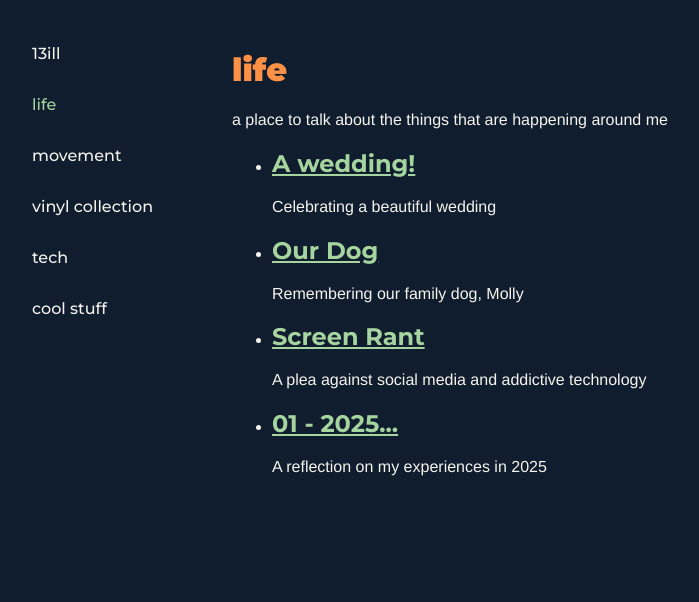
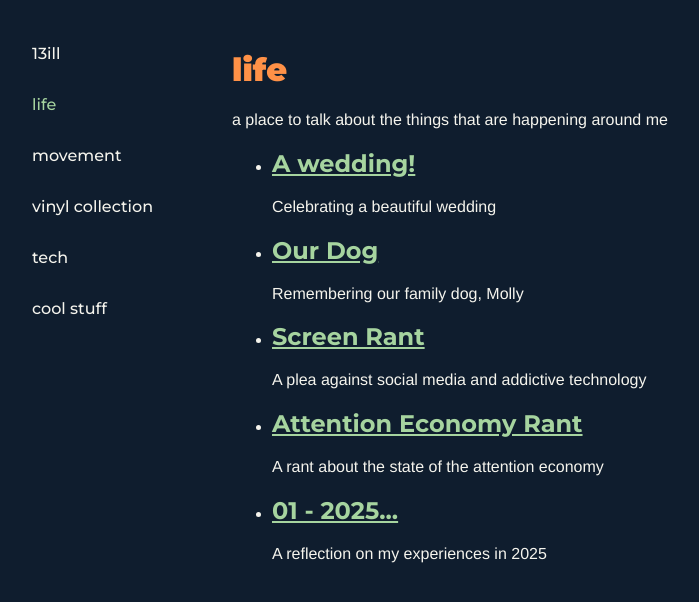
Before and after one commit to willrossignol/13ill.me, a Jekyll site: the page built from src/life.html, in a window 1280 px wide and 1058 px high. Shown: the top 602 px of the window, without its empty margins (12-711 px from the left). Built offline with Jekyll 4.4.1, drawn with Linux system fonts in a browser that asks for light colours.

Commit message:
Publish attention economy rant

```diff
--- a/src/_drafts/2026-02-01-attention_economy_rant.md
+++ b/src/_posts/2026-02-01-attention_economy_rant.md
@@ -2,6 +2,7 @@
 title: Attention Economy Rant
 author: William Rossignol
 tags: rant
+description: A rant about the state of the attention economy
 ---
 
 ### Beware the attention economy
```
